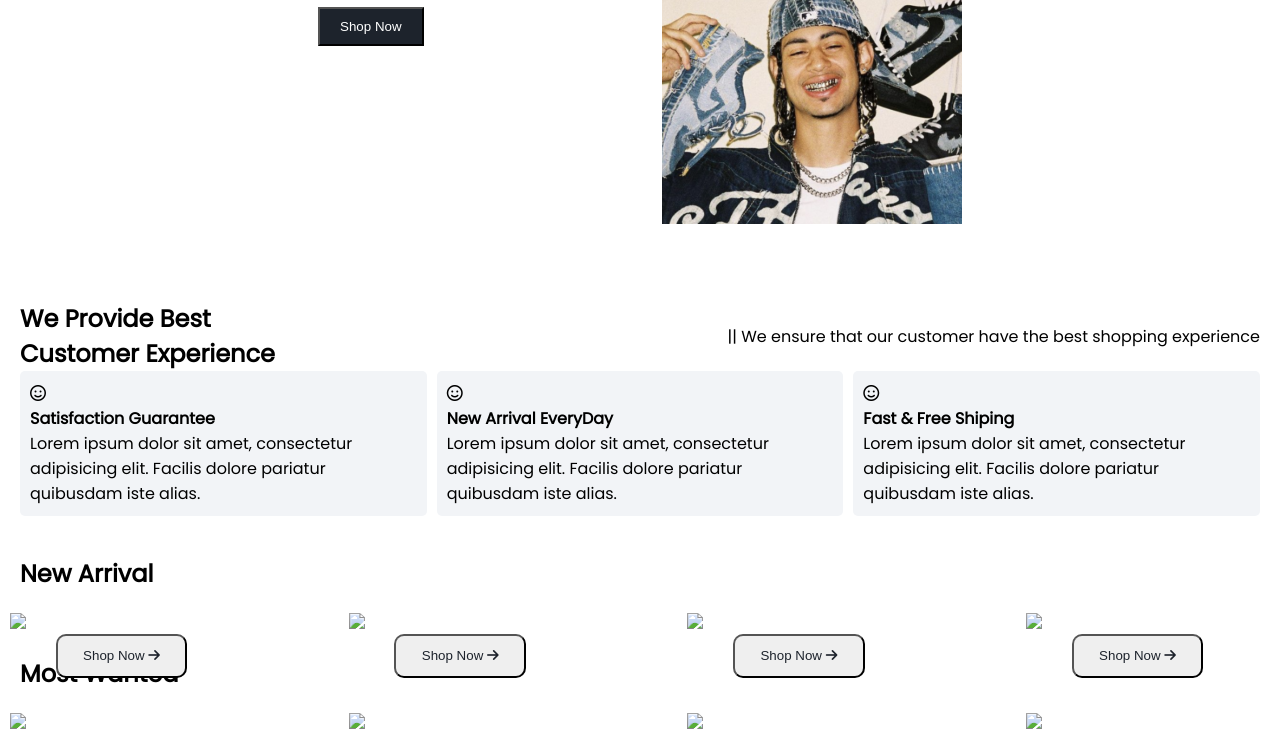
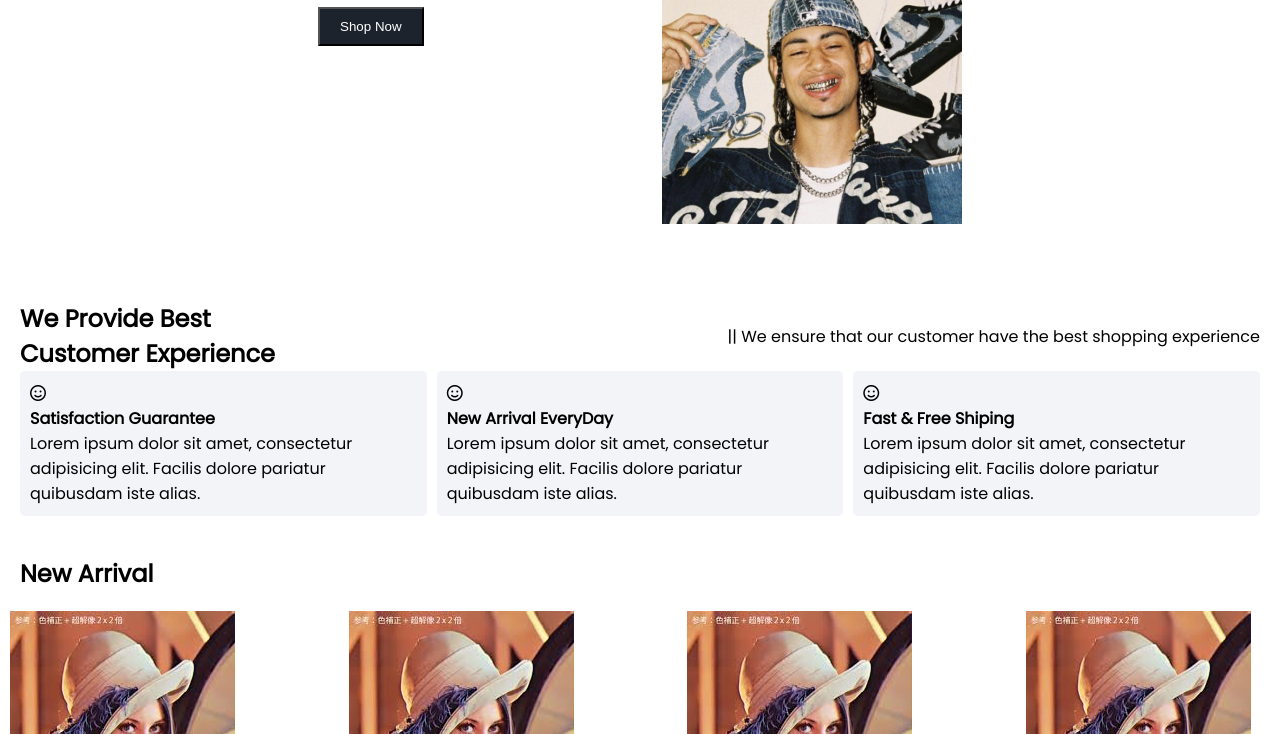
Before and after one commit to kailash272002/nostra, a plain HTML site: page index.html in a window 1280 px wide. Shown: the part 181-915 px from the top of the page. Drawn offline with Linux system fonts and the light colour scheme.

Commit message:
image Update index.html

```diff
--- a/index.html
+++ b/index.html
@@ -96,25 +96,25 @@
 
     <div class="new-arrival">
         <div class="new-arrival-container">
-            <img src="image/arrival1.jpg">
+            <img src="arrival1.jpg">
             <button>Shop Now <i class="fa-solid fa-arrow-right"></i></button>
 
         </div>
 
         <div class="new-arrival-container">
-            <img src="image/arrival1.jpg">
+            <img src="arrival1.jpg">
             <button>Shop Now <i class="fa-solid fa-arrow-right"></i></button>
 
         </div>
 
         <div class="new-arrival-container">
-            <img src="image/arrival1.jpg">
+            <img src="arrival1.jpg">
             <button>Shop Now <i class="fa-solid fa-arrow-right"></i></button>
 
         </div>
 
         <div class="new-arrival-container">
-            <img src="image/arrival1.jpg">
+            <img src="arrival1.jpg">
             <button>Shop Now <i class="fa-solid fa-arrow-right"></i></button>
 
         </div>
@@ -127,25 +127,25 @@
 
 <div class="new-arrival">
     <div class="new-arrival-container">
-        <img src="image/arrival1.jpg">
+        <img src="arrival1.jpg">
         <button>Shop Now <i class="fa-solid fa-arrow-right"></i></button>
 
     </div>
 
     <div class="new-arrival-container">
-        <img src="image/arrival1.jpg">
+        <img src="arrival1.jpg">
         <button>Shop Now <i class="fa-solid fa-arrow-right"></i></button>
 
     </div>
 
     <div class="new-arrival-container">
-        <img src="image/arrival1.jpg">
+        <img src="arrival1.jpg">
         <button>Shop Now <i class="fa-solid fa-arrow-right"></i></button>
 
     </div>
 
     <div class="new-arrival-container">
-        <img src="image/arrival1.jpg">
+        <img src="arrival1.jpg">
         <button>Shop Now <i class="fa-solid fa-arrow-right"></i></button>
 
     </div>
```
